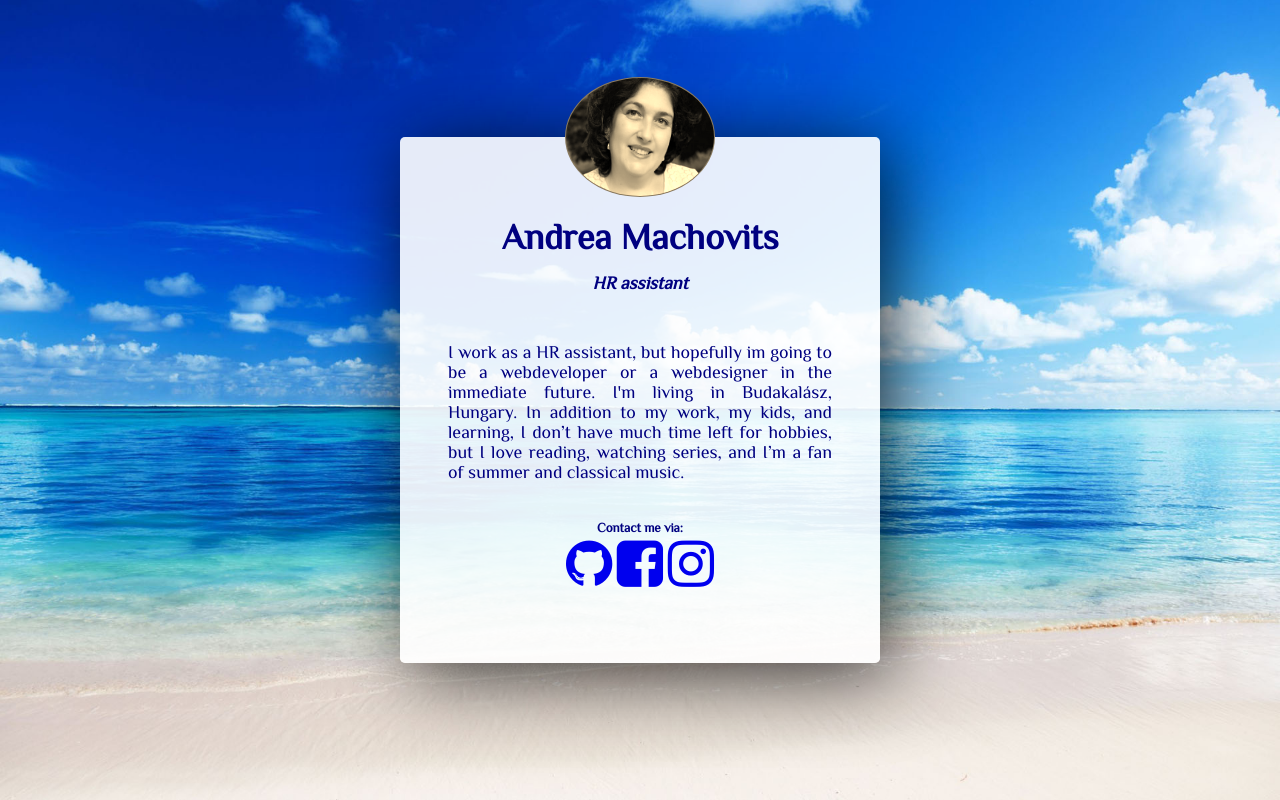
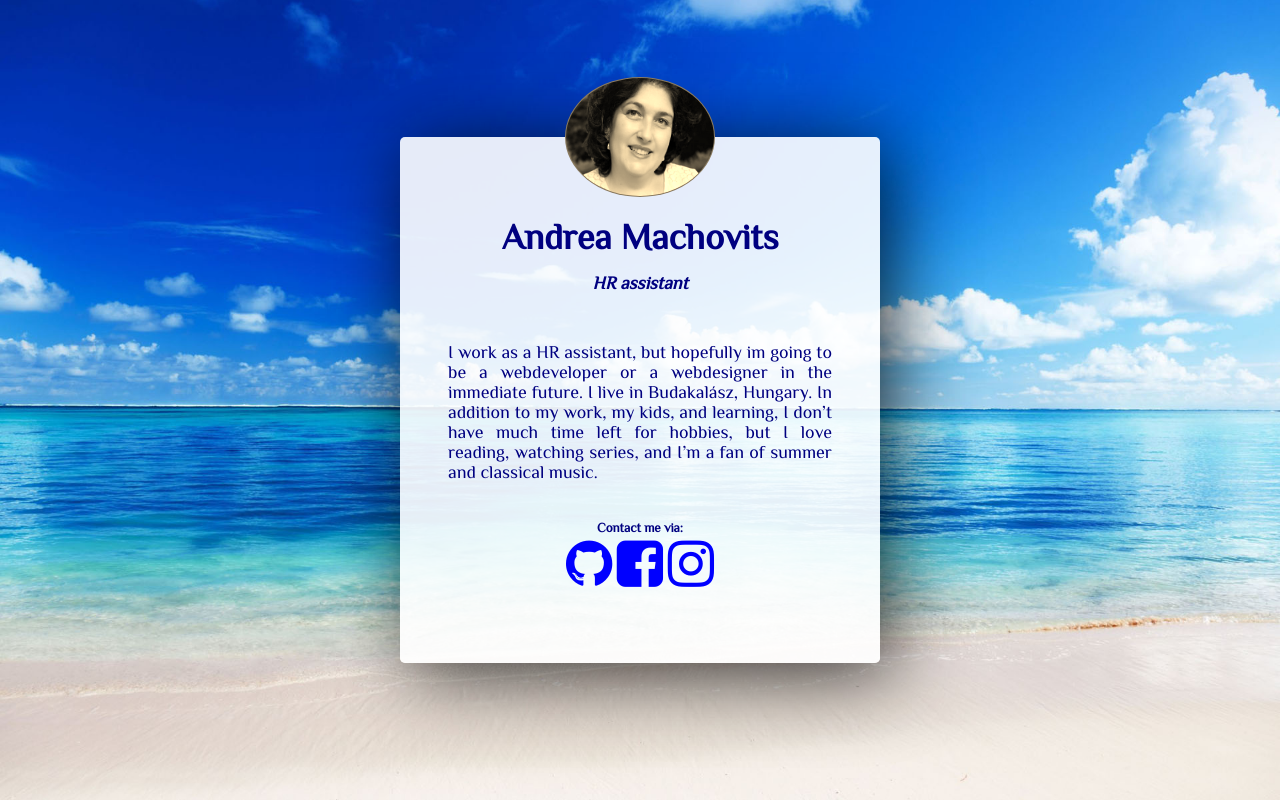
Before and after one commit to AndreaOrsolyaMachovits/my-profilcard, a plain HTML site: page index.html in a window 1280 px wide. Drawn offline with Linux system fonts and the light colour scheme.

Commit message:
add redy-made files

```diff
--- a/index.html
+++ b/index.html
@@ -14,7 +14,7 @@
   <div class="profile-card">
     <div class="head">
       <div class="profile-image">
-        <img src="assets/profile-picture.jpg">
+        <img src="assets/profile-picture.jpg" alt="Andrea Machovits">
       </div>
       <div class="name-headline">
         <h1>Andrea Machovits</h1>
@@ -22,13 +22,13 @@
       </div>
     </div>
     <div class="content">
-      <p class="about"> <p>I work as a HR assistant, but hopefully im going to be a webdeveloper or a webdesigner in the immediate future. I'm living in Budakalász, Hungary. In addition to my work, my kids, and learning, I don’t have much time left for hobbies, but I love reading, watching series, and I’m a fan of summer and classical music.</p>
+      <p class="about"> <p>I work as a HR assistant, but hopefully im going to be a webdeveloper or a webdesigner in the immediate future. I live in Budakalász, Hungary. In addition to my work, my kids, and learning, I don’t have much time left for hobbies, but I love reading, watching series, and I’m a fan of summer and classical music.</p>
     <section class="links">
       <h2 class="contact">Contact me via:</h2>
       <ul>
-        <li><a href="https://github.com/AndreaOrsolyaMachovits" title="GitHub" class="social-icon"><i class="fa fa-3x fa-github" aria-hidden="true"></i></a></li>
-        <li><a href="//https://facebook.com/maca.machovits" title="Facebook" class="social-icon"><i class="fa fa-3x fa-facebook-square" aria-hidden="true"></i></a></li>
-        <li><a href="https://instagram.com/macamachovits" title="Instagram" class="social-icon"><i class="fa fa-3x fa-instagram" aria-hidden="true"></i></a></li>
+        <li><a href="https://github.com/AndreaOrsolyaMachovits" title="GitHub" class="social-icon" target="_blank"><i class="fa fa-3x fa-github" aria-hidden="true"></i></a></li>
+        <li><a href="https://facebook.com/maca.machovits" title="Facebook" class="social-icon" target="_blank"><i class="fa fa-3x fa-facebook-square" aria-hidden="true"></i></a></li>
+        <li><a href="https://instagram.com/macamachovits" title="Instagram" class="social-icon" target="_blank"><i class="fa fa-3x fa-instagram" aria-hidden="true"></i></a></li>
       </ul>
     </section>
     </div>
--- a/main.css
+++ b/main.css
@@ -3,7 +3,7 @@
   padding: 0;
   box-sizing: border-box;
   font-size: 100%;
-  font-size:large;
+  font-size: large;
   font-family: 'Philosopher', sans-serif;
 }
 
@@ -102,6 +102,10 @@ h1 {
   padding-top: 2rem;
 }
 
+.fa {
+  color: blue;
+}
+
 .fa:hover {
   color: aqua;
 }
```
